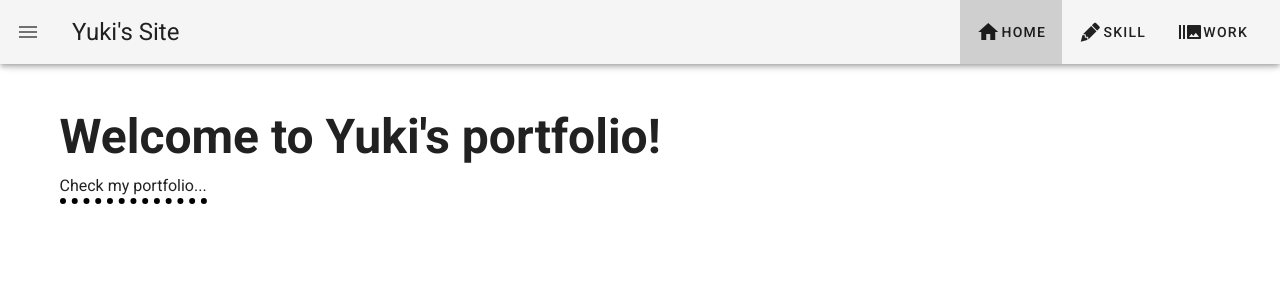
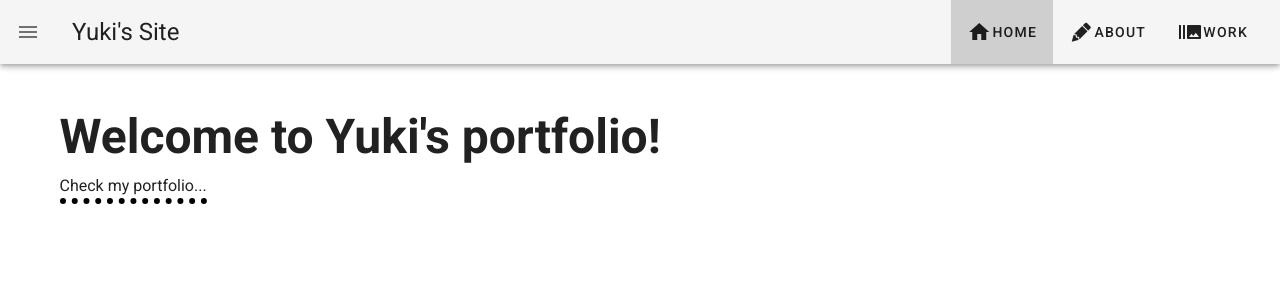
Before and after one commit to yuki0920/portfolio-site, a Vue app: page / in a window 1280 px wide. Shown: the top 300 px of the page. Built offline with nearby package versions, Linux system fonts and the light colour scheme.

Commit message:
Simplyfy links

```diff
--- a/src/App.vue
+++ b/src/App.vue
@@ -8,17 +8,9 @@
 
       <v-spacer></v-spacer>
       <v-toolbar-items>
-        <v-btn text v-bind:to="{ name: 'Home' }">
-          <v-icon>mdi-home</v-icon>
-          Home
-        </v-btn>
-        <v-btn text v-bind:to="{ name: 'About' }">
-          <v-icon>mdi-lead-pencil</v-icon>
-          Skill
-        </v-btn>
-        <v-btn text v-bind:to="{ name: 'Work' }">
-          <v-icon>mdi-camera-burst</v-icon>
-          Work
+        <v-btn text v-for="(content, index) in pageContents" :key="index" :to="content.link">
+          <v-icon>{{content.icon}}</v-icon>
+          {{content.link.name}}
         </v-btn>
       </v-toolbar-items>
     </v-app-bar>
@@ -37,6 +29,15 @@ export default {
   components: {
     SideNav,
   },
+  data() {
+    return {
+      pageContents: [
+        {link: { name: 'Home' }, icon: 'mdi-home'},
+        {link: { name: 'About' }, icon: 'mdi-lead-pencil'},
+        {link: { name: 'Work' }, icon: 'mdi-camera-burst'},
+      ],
+    }
+  },
   methods: {
     ...mapActions(['toggleSideMenu'])
   }
```
